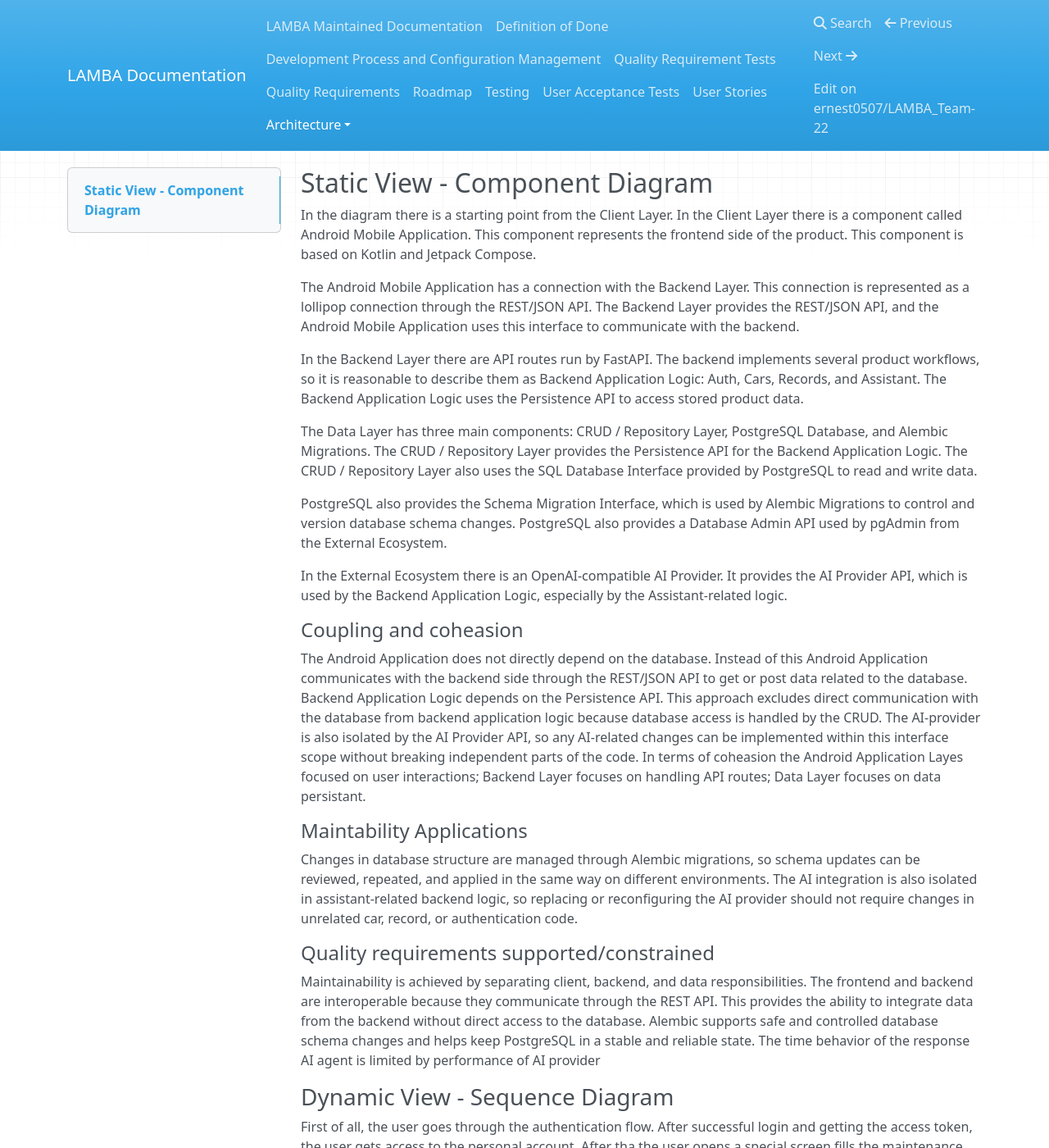
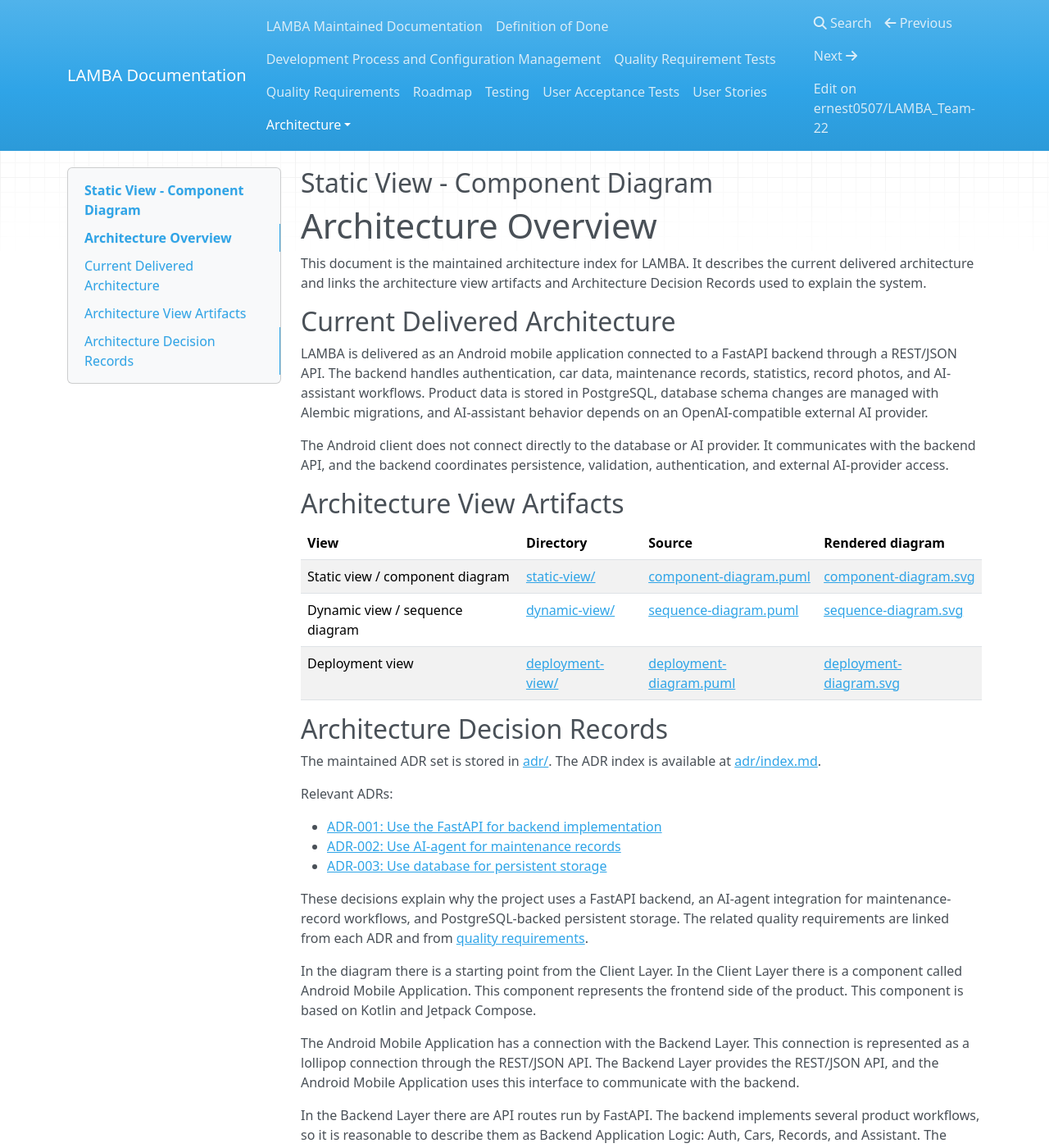
Before and after one commit to ernest0507/LAMBA_Team-22, an MkDocs documentation site: the page built from docs/architecture/README.md, in a window 1280 px wide and 1400 px high. Shown: the whole window at 82% size. Built offline with MkDocs 1.6.1, drawn with Linux system fonts in a browser that asks for light colours; nearby versions of some CDN libraries.

Commit message:
Update README.md

```diff
--- a/docs/architecture/README.md
+++ b/docs/architecture/README.md
@@ -1,4 +1,34 @@
 ## Static View - Component Diagram
+
+# Architecture Overview
+
+This document is the maintained architecture index for LAMBA. It describes the current delivered architecture and links the architecture view artifacts and Architecture Decision Records used to explain the system.
+
+## Current Delivered Architecture
+
+LAMBA is delivered as an Android mobile application connected to a FastAPI backend through a REST/JSON API. The backend handles authentication, car data, maintenance records, statistics, record photos, and AI-assistant workflows. Product data is stored in PostgreSQL, database schema changes are managed with Alembic migrations, and AI-assistant behavior depends on an OpenAI-compatible external AI provider.
+
+The Android client does not connect directly to the database or AI provider. It communicates with the backend API, and the backend coordinates persistence, validation, authentication, and external AI-provider access.
+
+## Architecture View Artifacts
+
+| View | Directory | Source | Rendered diagram |
+|---|---|---|---|
+| Static view / component diagram | [static-view/](static-view/) | [component-diagram.puml](static-view/component-diagram.puml) | [component-diagram.svg](static-view/component-diagram.svg) |
+| Dynamic view / sequence diagram | [dynamic-view/](dynamic-view/) | [sequence-diagram.puml](dynamic-view/sequence-diagram.puml) | [sequence-diagram.svg](dynamic-view/sequence-diagram.svg) |
+| Deployment view | [deployment-view/](deployment-view/) | [deployment-diagram.puml](deployment-view/deployment-diagram.puml) | [deployment-diagram.svg](deployment-view/deployment-diagram.svg) |
+
+## Architecture Decision Records
+
+The maintained ADR set is stored in [adr/](adr/). The ADR index is available at [adr/index.md](adr/index.md).
+
+Relevant ADRs:
+
+- [ADR-001: Use the FastAPI for backend implementation](adr/ADR-001-backend-implementation.md)
+- [ADR-002: Use AI-agent for maintenance records](adr/ADR-002-use-ai-agent-for-maintenance-records.md)
+- [ADR-003: Use database for persistent storage](adr/ADR-003-database-for-persistent-storage.md)
+
+These decisions explain why the project uses a FastAPI backend, an AI-agent integration for maintenance-record workflows, and PostgreSQL-backed persistent storage. The related quality requirements are linked from each ADR and from [quality requirements](../quality-requirements.md).
 
 In the diagram there is a starting point from the Client Layer. In the Client Layer there is a component called Android Mobile Application. This component represents the frontend side of the product. This component is based on Kotlin and Jetpack Compose.
 
```
